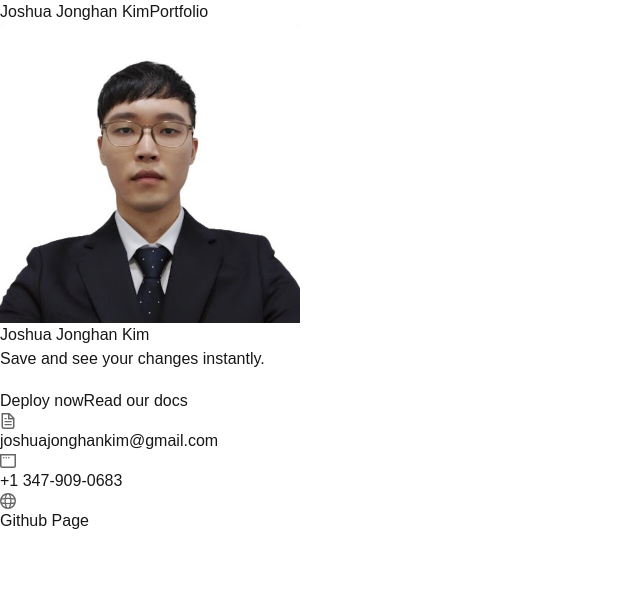
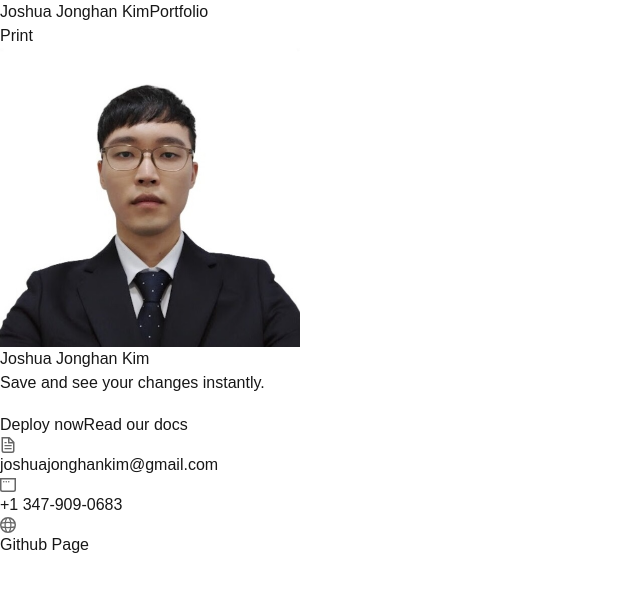
Before and after one commit to joshuajonghankim/career, a Next.js app: page / in a window 1280 px wide. Shown: the top 592 px of the page, without its empty margins (0-640 px from the left). Built offline with nearby package versions, Linux system fonts and the light colour scheme.

Commit message:
update pages

```diff
--- a/src/app/components/Nav_Bar.tsx
+++ b/src/app/components/Nav_Bar.tsx
@@ -7,6 +7,14 @@ export default function Nav_Bar() {
         <Link href="/" className="hover:underline">Joshua Jonghan Kim</Link>
         <Link href="/portfolio" className="hover:underline">Portfolio</Link>
       </nav>
+
+      {/* print button */}
+      <button
+        onClick={() => window.print()}
+        className="absolute top-4 right-4 border border-slate-950 bg-white text-black px-4 py-2 rounded-lg hover:bg-gray-200"
+      >
+        Print
+      </button>
     </header>
   );
 }
--- a/src/app/page.tsx
+++ b/src/app/page.tsx
@@ -1,5 +1,7 @@
 //npm run dev
 //border border-slate-950
+
+"use client";
 
 import Image from "next/image";
 import Nav_Bar from "./components/Nav_Bar";
@@ -7,6 +9,8 @@ import Nav_Bar from "./components/Nav_Bar";
 export default function Home() {
   return (
     <div className="grid grid-rows-[20px_1fr_20px] items-center justify-items-center min-h-screen p-8 pb-20 gap-16 sm:p-20 font-[family-name:var(--font-geist-sans)]">
+
+
 
       <Nav_Bar />
 
--- a/src/app/portfolio/1/page.tsx
+++ b/src/app/portfolio/1/page.tsx
@@ -1,4 +1,5 @@
-import Link from "next/link";
+"use client";
+
 import Nav_Bar from "../../components/Nav_Bar";
 
 export default function Portfolio() {
--- a/src/app/portfolio/page.tsx
+++ b/src/app/portfolio/page.tsx
@@ -1,3 +1,5 @@
+"use client";
+
 import Link from "next/link";
 import Nav_Bar from "../components/Nav_Bar";
 
```
